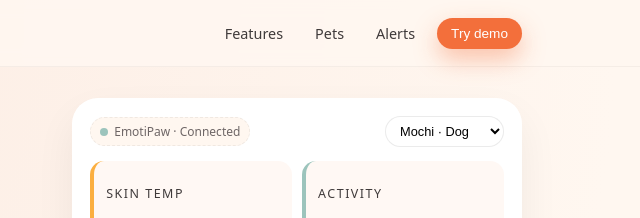
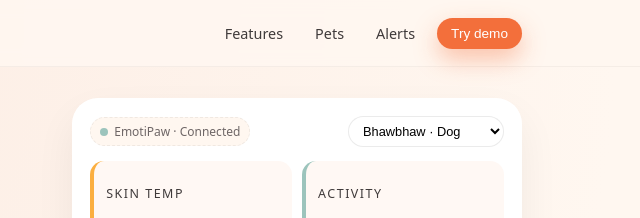
Before and after one commit to Ankit-Plax/pawlse, a plain HTML site: page index.html in a window 1280 px wide. Shown: the top 218 px of the page, 640-1280 px from the left. Drawn offline with Linux system fonts and the light colour scheme.

Commit message:
Update pet options in select dropdown

```diff
--- a/index.html
+++ b/index.html
@@ -59,9 +59,9 @@
                 EmotiPaw · Connected
               </div>
               <select class="pet-select" aria-label="Choose pet">
-                <option>Mochi · Dog</option>
-                <option>Luna · Cat</option>
-                <option>Oreo · Rabbit</option>
+                <option>Bhawbhaw · Dog</option>
+                <option>Billuuuu · Cat</option>
+                <option>cuteybunny · Rabbit</option>
               </select>
             </div>
 
```
